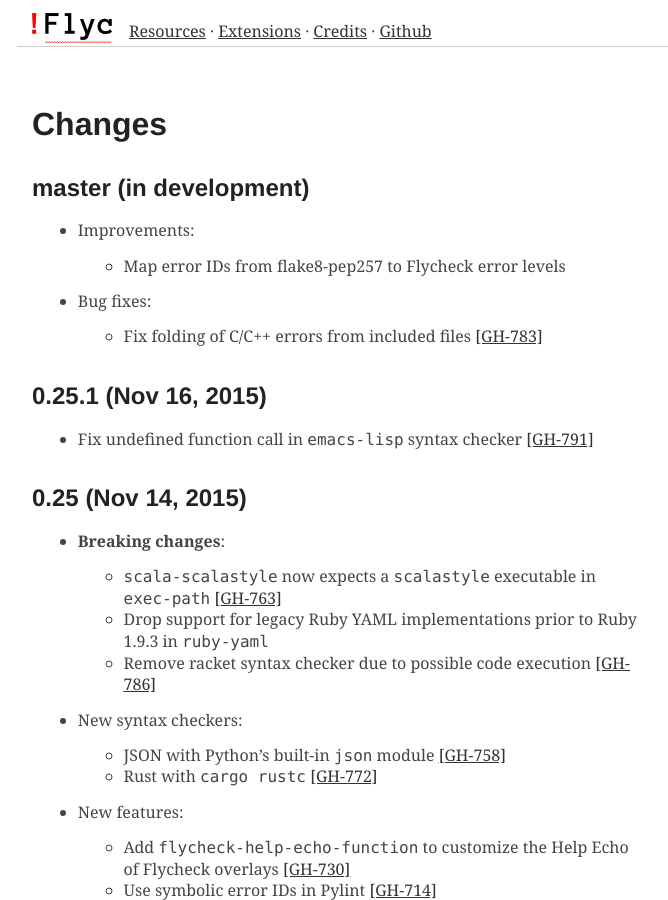
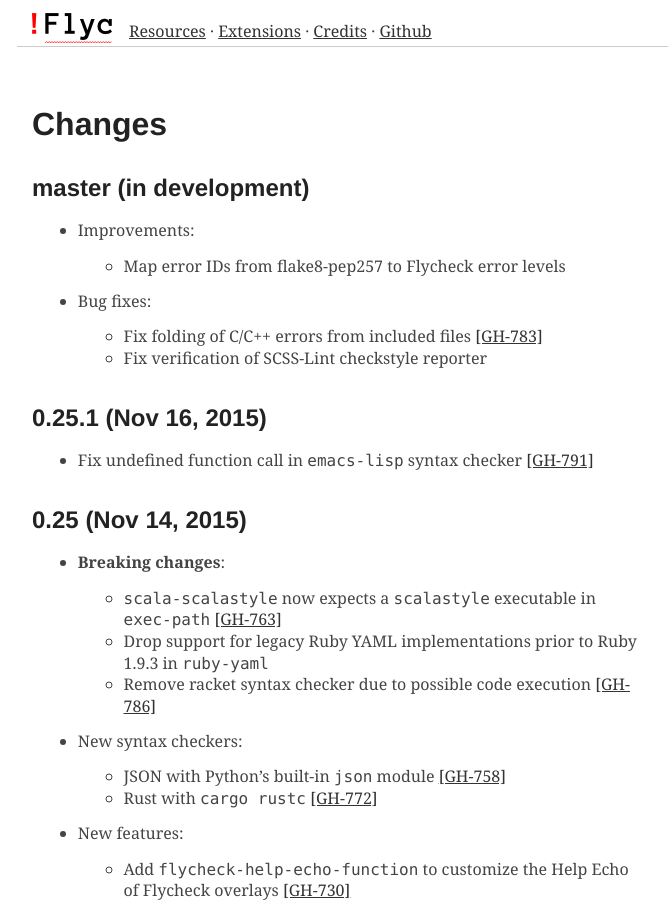
Before and after one commit to cmarqu/flycheck.github.io, a Jekyll site: the page built from changes.md, in a window 1280 px wide and 900 px high. Shown: the whole window, without its empty margins (258-926 px from the left). Built offline with Jekyll 4.4.1, drawn with Linux system fonts in a browser that asks for light colours; some web fonts are replaced.

Commit message:
Update manual from flycheck/flycheck@1d31ed9

```diff
--- a/_includes/changes.md
+++ b/_includes/changes.md
@@ -8,6 +8,7 @@
 - Bug fixes:
 
   - Fix folding of C/C++ errors from included files [[GH-783]](https://github.com/flycheck/flycheck/issues/783)
+  - Fix verification of SCSS-Lint checkstyle reporter
 
 0.25.1 (Nov 16, 2015)
 =====================
```
